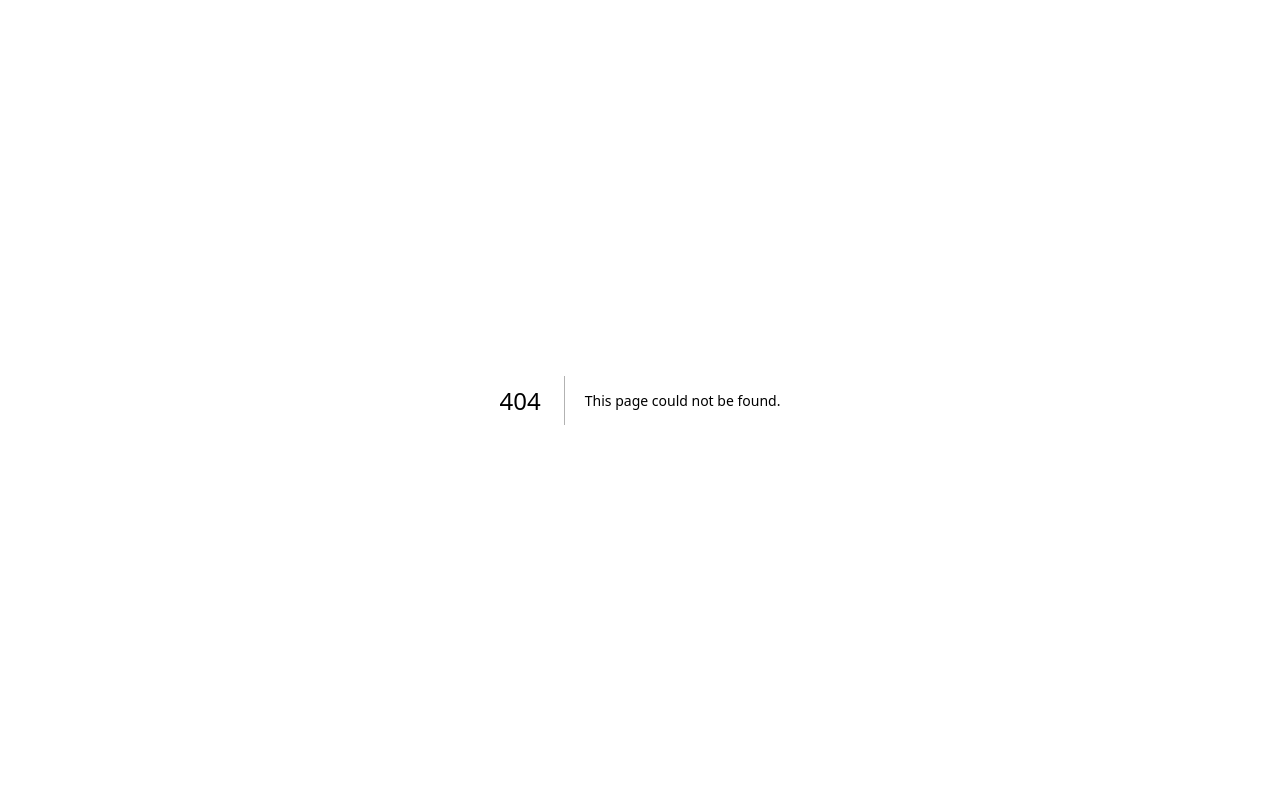
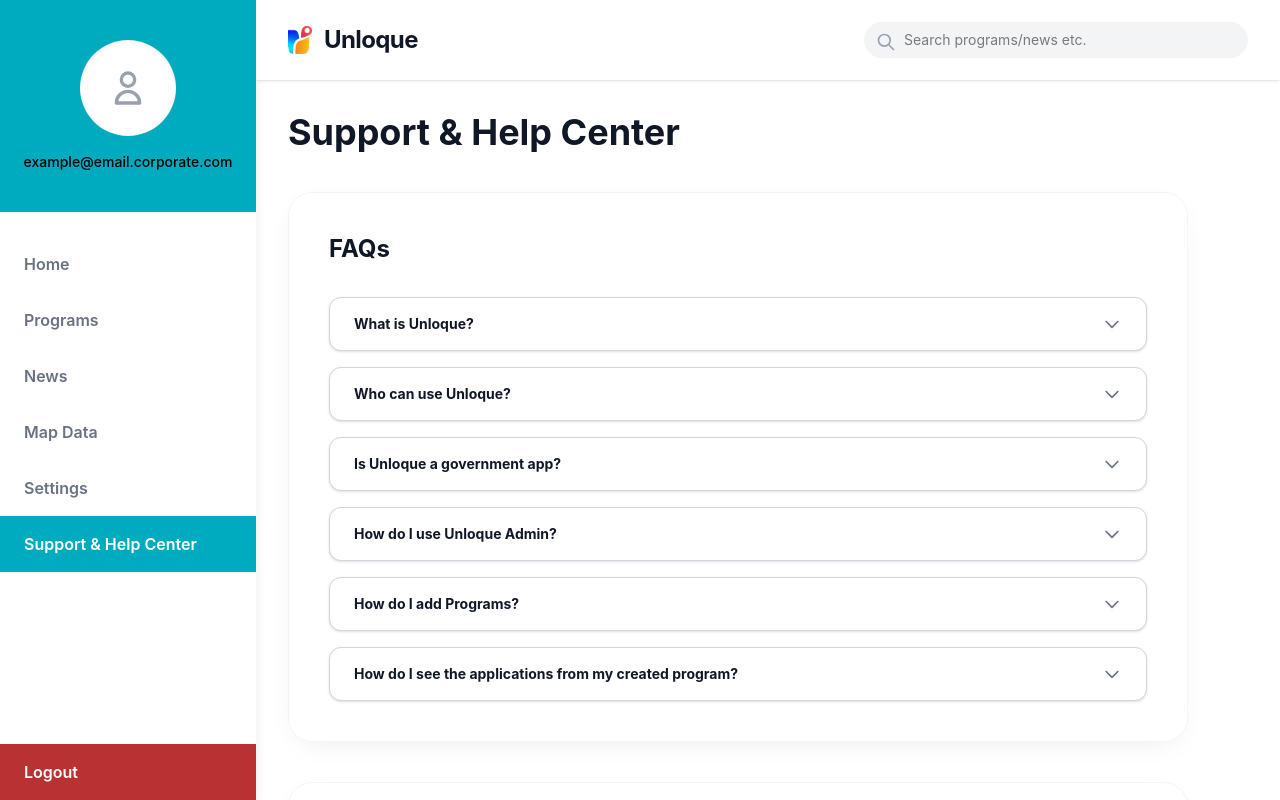
Before and after one commit to jpmartirez/unloque-web, a Next.js app: page /support in a window 1280 px wide. Before the commit this address had no page. Built offline with nearby package versions, Linux system fonts and the light colour scheme.

Commit message:
add support page

```diff
--- /dev/null
+++ b/app/(dashboard)/support/page.tsx
@@ -0,0 +1,183 @@
+"use client";
+
+import React, { useState } from "react";
+
+// --- Reusable FAQ Accordion Item ---
+interface FAQItemProps {
+	question: string;
+	answer: string;
+	isOpen: boolean;
+	onClick: () => void;
+}
+
+const FAQItem: React.FC<FAQItemProps> = ({
+	question,
+	answer,
+	isOpen,
+	onClick,
+}) => {
+	return (
+		<div className="border border-gray-300 rounded-xl overflow-hidden bg-white shadow-sm transition-all duration-200">
+			<button
+				onClick={onClick}
+				className="w-full text-left px-6 py-4 flex justify-between items-center focus:outline-none hover:bg-gray-50"
+			>
+				<span className="font-bold text-gray-900 text-sm">{question}</span>
+				<svg
+					className={`w-5 h-5 text-gray-500 transform transition-transform duration-200 ${isOpen ? "rotate-180" : ""}`}
+					fill="none"
+					stroke="currentColor"
+					viewBox="0 0 24 24"
+				>
+					<path
+						strokeLinecap="round"
+						strokeLinejoin="round"
+						strokeWidth="2"
+						d="M19 9l-7 7-7-7"
+					/>
+				</svg>
+			</button>
+
+			{/* Answer Panel */}
+			{isOpen && (
+				<div className="px-6 pb-4 pt-1 border-t border-gray-100 text-gray-600 text-sm leading-relaxed bg-gray-50/50">
+					{answer}
+				</div>
+			)}
+		</div>
+	);
+};
+
+// --- Main Support Page Component ---
+const Support: React.FC = () => {
+	const [openFaqId, setOpenFaqId] = useState<number | null>(null);
+
+	// Sample FAQ Data based on your mockup
+	const faqs = [
+		{
+			id: 1,
+			question: "What is Unloque?",
+			answer:
+				"Unloque is a comprehensive platform designed to streamline and manage social welfare programs, track regional development progress, and monitor applicant data efficiently.",
+		},
+		{
+			id: 2,
+			question: "Who can use Unloque?",
+			answer:
+				"Unloque is built for program administrators, verified government personnel, and organizational staff who manage application data and beneficiary metrics.",
+		},
+		{
+			id: 3,
+			question: "Is Unloque a government app?",
+			answer:
+				"Unloque is a specialized platform used by governmental bodies and partnered organizations to handle public welfare programs and data.",
+		},
+		{
+			id: 4,
+			question: "How do I use Unloque Admin?",
+			answer:
+				"Once logged in, you can use the sidebar to navigate between your Dashboard, Programs, News, and Map Data to manage different aspects of your organization.",
+		},
+		{
+			id: 5,
+			question: "How do I add Programs?",
+			answer:
+				"Navigate to the 'Programs' tab using the left sidebar, and click the black 'Add Program' button located at the top right of the page.",
+		},
+		{
+			id: 6,
+			question: "How do I see the applications from my created program?",
+			answer:
+				"Go to the 'Programs' tab, locate the specific program card, and click the 'View Applications' button to see the detailed list of applicants.",
+		},
+	];
+
+	const toggleFaq = (id: number) => {
+		setOpenFaqId(openFaqId === id ? null : id);
+	};
+
+	return (
+		<div className="flex flex-col gap-8 pb-12 w-full max-w-225">
+			{/* Header */}
+			<div>
+				<h1 className="text-4xl font-bold text-gray-900 mb-2">
+					Support & Help Center
+				</h1>
+			</div>
+
+			{/* FAQ Card */}
+			<div className="bg-white rounded-3xl shadow-[0_8px_30px_-12px_rgba(0,0,0,0.1)] p-8 md:p-10 border border-gray-100">
+				<h2 className="text-2xl font-bold text-gray-900 mb-8">FAQs</h2>
+
+				<div className="flex flex-col gap-4">
+					{faqs.map((faq) => (
+						<FAQItem
+							key={faq.id}
+							question={faq.question}
+							answer={faq.answer}
+							isOpen={openFaqId === faq.id}
+							onClick={() => toggleFaq(faq.id)}
+						/>
+					))}
+				</div>
+			</div>
+
+			{/* Contact Us Card */}
+			<div className="bg-white rounded-3xl shadow-[0_8px_30px_-12px_rgba(0,0,0,0.1)] p-8 md:p-10 border border-gray-100 mt-2">
+				<h2 className="text-2xl font-bold text-gray-900 mb-2">Contact Us</h2>
+				<p className="text-sm font-medium text-gray-700 mb-10">
+					If you have any questions, please reach out using contacts below:
+				</p>
+
+				<div className="grid grid-cols-1 md:grid-cols-2 gap-y-8 gap-x-12 max-w-2xl mx-auto">
+					{/* Email */}
+					<div className="flex items-center gap-4">
+						<div className="text-black">
+							<svg className="w-8 h-8" fill="currentColor" viewBox="0 0 24 24">
+								<path d="M20 4H4c-1.1 0-1.99.9-1.99 2L2 18c0 1.1.9 2 2 2h16c1.1 0 2-.9 2-2V6c0-1.1-.9-2-2-2zm0 4l-8 5-8-5V6l8 5 8-5v2z" />
+							</svg>
+						</div>
+						<a
+							href="mailto:unloque@gmail.com"
+							className="text-sm font-bold text-gray-900 hover:underline"
+						>
+							unloque@gmail.com
+						</a>
+					</div>
+
+					{/* Instagram */}
+					<div className="flex items-center gap-4">
+						<div className="text-black">
+							<svg className="w-8 h-8" fill="currentColor" viewBox="0 0 24 24">
+								<path d="M7.8 2h8.4C19.4 2 22 4.6 22 7.8v8.4a5.8 5.8 0 0 1-5.8 5.8H7.8C4.6 22 2 19.4 2 16.2V7.8A5.8 5.8 0 0 1 7.8 2m-.2 2A3.6 3.6 0 0 0 4 7.6v8.8C4 18.39 5.61 20 7.6 20h8.8a3.6 3.6 0 0 0 3.6-3.6V7.6C20 5.61 18.39 4 16.4 4H7.6m9.65 1.5a1.25 1.25 0 0 1 1.25 1.25A1.25 1.25 0 0 1 17.25 8 1.25 1.25 0 0 1 16 6.75a1.25 1.25 0 0 1 1.25-1.25M12 7a5 5 0 0 1 5 5 5 5 0 0 1-5 5 5 5 0 0 1-5-5 5 5 0 0 1 5-5m0 2a3 3 0 0 0-3 3 3 3 0 0 0 3 3 3 3 0 0 0 3-3 3 3 0 0 0-3-3z" />
+							</svg>
+						</div>
+						<span className="text-sm font-bold text-gray-900">unloque@ig</span>
+					</div>
+
+					{/* Phone */}
+					<div className="flex items-center gap-4">
+						<div className="text-black">
+							<svg className="w-8 h-8" fill="currentColor" viewBox="0 0 24 24">
+								<path d="M6.62 10.79c1.44 2.83 3.76 5.14 6.59 6.59l2.2-2.2c.27-.27.67-.36 1.02-.24 1.12.37 2.33.57 3.57.57.55 0 1 .45 1 1V20c0 .55-.45 1-1 1-9.39 0-17-7.61-17-17 0-.55.45-1 1-1h3.5c.55 0 1 .45 1 1 0 1.25.2 2.45.57 3.57.11.35.03.74-.25 1.02l-2.2 2.2z" />
+							</svg>
+						</div>
+						<span className="text-sm font-bold text-gray-900">09876547890</span>
+					</div>
+
+					{/* Facebook */}
+					<div className="flex items-center gap-4">
+						<div className="text-black">
+							<svg className="w-8 h-8" fill="currentColor" viewBox="0 0 24 24">
+								<path d="M19 3H5c-1.1 0-2 .9-2 2v14c0 1.1.9 2 2 2h7v-7h-2v-3h2V8.5A3.5 3.5 0 0 1 15.5 5H18v3h-2c-.55 0-1 .45-1 1v2h3v3h-3v7h4c1.1 0 2-.9 2-2V5c0-1.1-.9-2-2-2z" />
+							</svg>
+						</div>
+						<span className="text-sm font-bold text-gray-900">unloque@fb</span>
+					</div>
+				</div>
+			</div>
+		</div>
+	);
+};
+
+export default Support;
```
